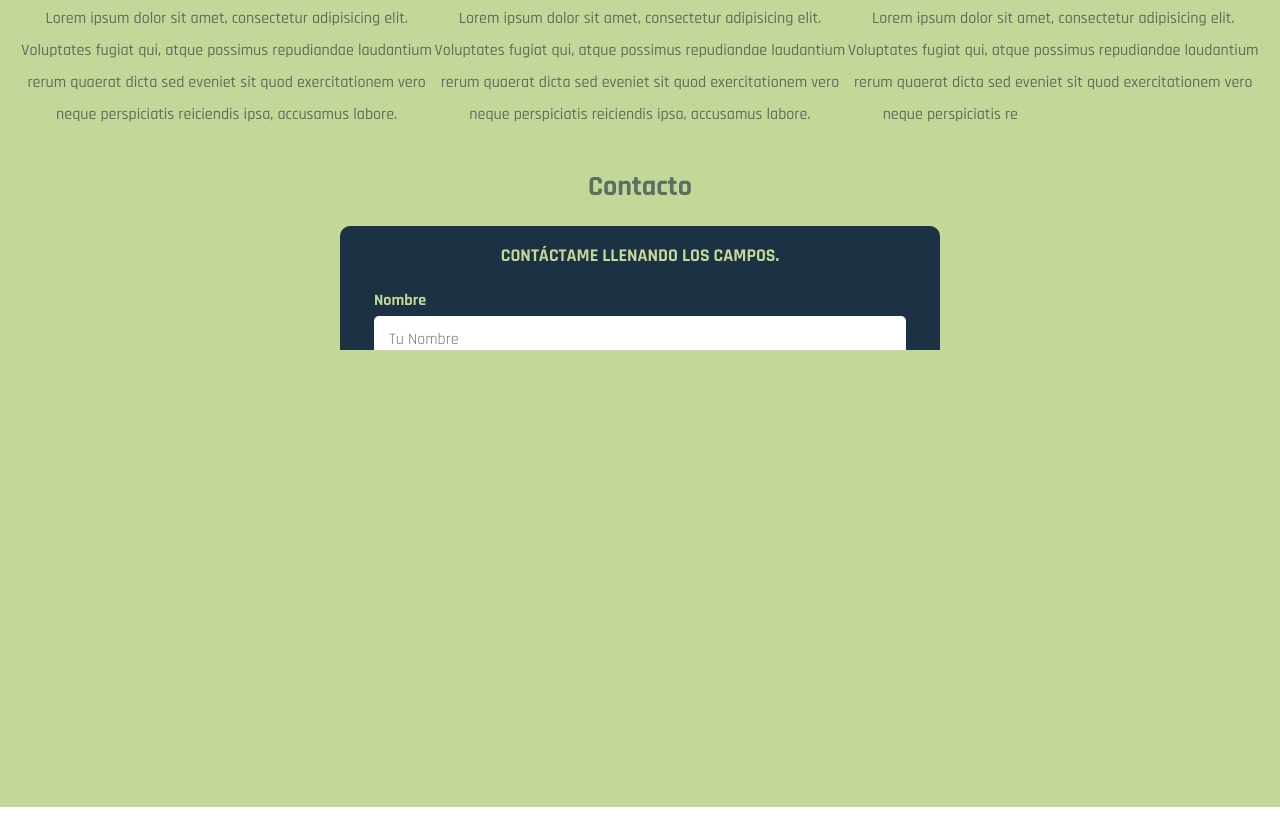
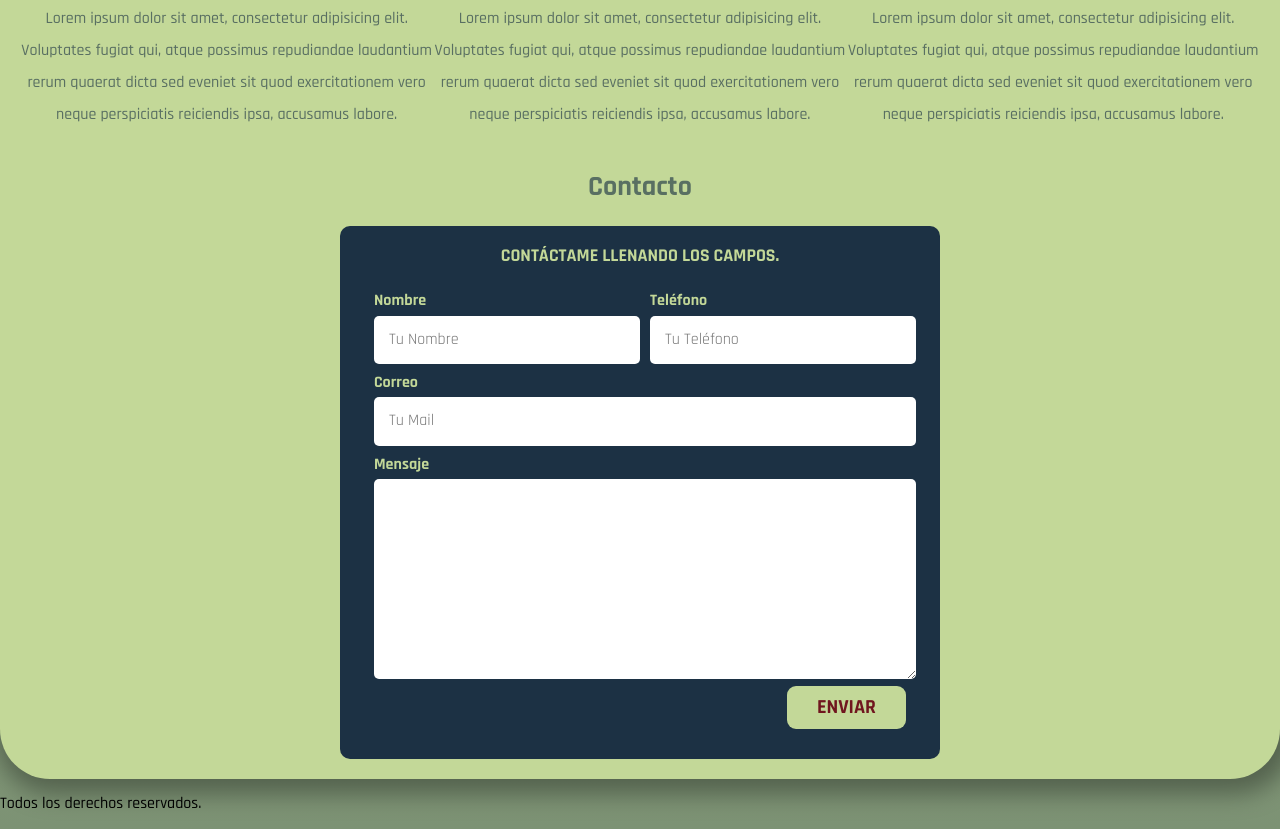
Before and after one commit to DaniloPV18/PaginaInformativa, a plain HTML site: page index.html in a window 1280 px wide. Shown: the part 921-1750 px from the top of the page. Before the commit the page ends 1728 px from the top, so only its background shows below. Drawn offline with Linux system fonts and the light colour scheme.

Commit message:
Modificacion de  Input de formularios

```diff
--- a/css/style.css
+++ b/css/style.css
@@ -233,7 +233,7 @@ h1,h2,h3 {
     background: var(--verdepalido);
     color: var(--vino);
     padding: 1rem 3rem;
-    margin-top: 2rem;
+    margin-top: 3rem;
     font-size: 2rem;
     text-transform: uppercase;
     font-weight: bolder;
@@ -276,12 +276,25 @@ h1,h2,h3 {
     color: var(--verdepalido);
 }
 
-/*
-.contenedor-label{
 
+@media (min-width: 768px){
+    .contenedor-label{
+        display: grid;
+        grid-template-columns: repeat(2, 50%);
+        grid-template-rows: auto auto 20rem;
+        column-gap: 1rem;
+    }
+
+    .label:nth-child(3),
+    .label:nth-child(4){
+        grid-column: 1 / 3;
+        /*
+            grid-row: 2/3;
+        */
+    }
 }
 
-*/
+
 
 .label{
     margin-bottom: 1rem;
@@ -323,3 +336,7 @@ h1,h2,h3 {
         width: auto;
     }
 }
+
+.label textarea{
+    height: 20rem;
+}
```
